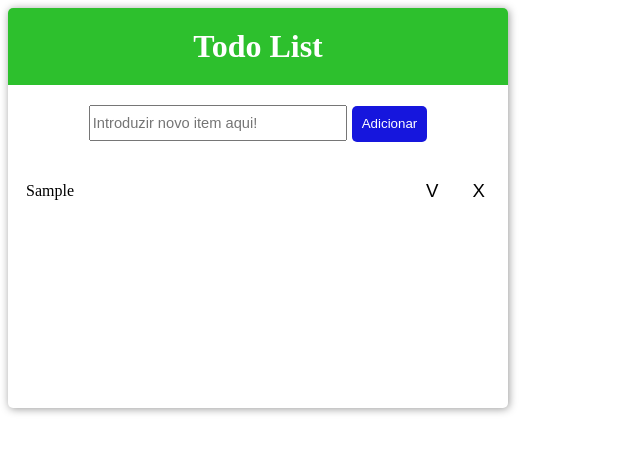
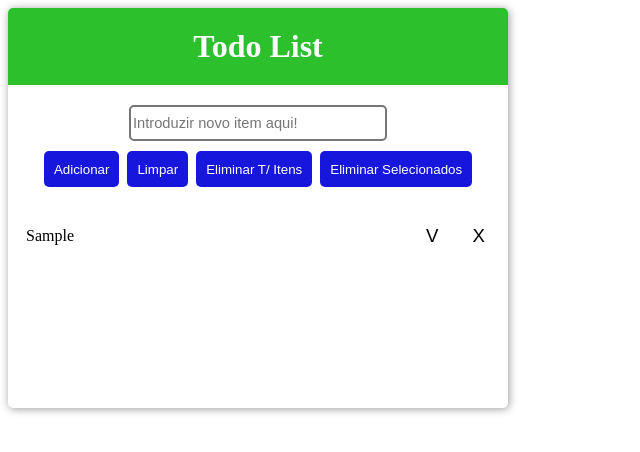
Before and after one commit to detatec/react-demo, a React (Vite) app: page / in a window 1280 px wide. Both pictures are taken after typing "Sample" into the empty fields and a click on the button "Adicionar". Shown: the top 452 px of the page, without its empty margins (0-640 px from the left). Built offline with nearby package versions, Linux system fonts and the light colour scheme.

Commit message:
Added new buttons and the respectives event handlers.

```diff
--- a/src/components/TodoList.css
+++ b/src/components/TodoList.css
@@ -23,22 +23,36 @@
 }
 
 .todo .todo-cpanel {
-    width: fit-content;
+    /* width: ; */
+    padding: 0px 5px;
     margin: auto;
     margin-bottom: 30px;
+}
+
+.todo .todo-cpanel .input-control {
+    display: block;
+    width: fit-content;
+    margin: 0px auto 10px auto;
 }
 
 .todo .todo-cpanel input {
     width: 250px;
     height: 30px;
     font-size: 11pt;
-    margin-right: 5px;
+    border-radius: 5px;
+    border-style: solid;
+}
+
+.todo .todo-cpanel .button-list {
+    width: fit-content;
+    margin: auto;
 }
 
 .todo .todo-cpanel button {
     height: 36px;
     color: #fff;
     padding: 5px 10px;
+    margin: 0px 4px;
     border: unset;
     border-radius: 5px;
     background-color: rgb(22, 22, 221);
@@ -59,8 +73,19 @@
     padding: 0px 5px 0px 15px;
 }
 
-.todo .todo-list td:first-child {
+.todo .todo-list .item td:first-child {
     width: 100%;
+}
+
+.todo .todo-list .item.selected:hover,
+.todo .todo-list .item:hover {
+    /* color: inherit; */
+    background-color: rgba(32, 165, 218, 0.63);
+}
+
+.todo .todo-list .item.selected {
+    /* color: white; */
+    background-color: #00000044;
 }
 
 .todo .todo-list button {
--- a/src/components/TodoList.jsx
+++ b/src/components/TodoList.jsx
@@ -1,5 +1,7 @@
 import { useState } from 'react'
 import './TodoList.css'
+
+const MIN_HEIGHT = 400;
 
 function Header({ title }) {
     return (
@@ -9,31 +11,109 @@ function Header({ title }) {
     );
 }
 
-function ControlPanel({ inputText, onInputChange, onAddItem }) {
+function PanelButton({text, onClick}) {
+    return <button onClick={onClick}>{text}</button>
+}
+
+function ControlPanel({
+    inputText,
+    onInputChange,
+    onAddItem,
+    onInputReset,
+    onListReset,
+    onDeleteSelected,
+}) {
     return (
         <div className="todo-cpanel">
             <form>
+                <div className="input-control">
                     <input
                         type="text"
                         value={inputText}
                         placeholder="Introduzir novo item aqui!"
                         onChange={onInputChange}
                     />
-                <button onClick={onAddItem}>Adicionar</button>
+                </div>
+                <div className="button-list">
+                    <PanelButton
+                        text={'Adicionar'}
+                        onClick={onAddItem}
+                    />
+                    <PanelButton
+                        text={'Limpar'}
+                        onClick={onInputReset}
+                    />
+                    <PanelButton
+                        text={'Eliminar T/ Itens'}
+                        onClick={onListReset}
+                    />
+                    <PanelButton
+                        text={'Eliminar Selecionados'}
+                        onClick={onDeleteSelected}
+                    />
+                </div>
             </form>
         </div>
     );
 }
 
-function List({ maxHeight, listOfItems, onMarkDone, onDeleteItem }) {
+function ItemButton({text, onClickEvent}) {
+    return (
+        <button onClick={onClickEvent}>
+            {text}
+        </button>
+    );
+}
+
+function Item({
+    index,
+    item,
+    isSelected,
+    onDone,
+    onDelete,
+    onSelectItem
+}) {
+    return (
+        <tr className={'item' + (isSelected ? ' selected' : '')}>
+            <td onClick={(e) => onSelectItem(e, index)}>
+                {item.text}
+            </td>
+            <td>
+                <ItemButton
+                    title={'Mark as Done'}
+                    text={item.done ? '--' : 'V'}
+                    onClickEvent={() => onDone(index)}
+                />
+            </td>
+            <td>
+                <ItemButton
+                    title={'Delete Item'}
+                    text={'X'}
+                    onClickEvent={() => onDelete(index)}
+                />
+            </td>
+        </tr>
+    );
+}
+
+function List({
+    maxHeight,
+    listOfItems,
+    listOfSelectedItems,
+    onMarkDone,
+    onDeleteItem,
+    onSelectItem,
+}) {
     const items = listOfItems.map((item, index) => {
         return (
             <Item
                 key={index}
                 index={index}
                 item={item}
+                isSelected={listOfSelectedItems.has(index)}
                 onDone={onMarkDone}
                 onDelete={onDeleteItem}
+                onSelectItem={onSelectItem}
             />
         );
     });
@@ -53,60 +133,62 @@ function List({ maxHeight, listOfItems, onMarkDone, onDeleteItem }) {
         )
 }
 
-function Item({index, item, onDone, onDelete}) {
-    return (
-        <tr className={item.done ? 'item-done' : ''}>
-            <td>{item.text}</td>
-            <td>
-                <ItemButton
-                    title={'Mark as Done'}
-                    text={item.done ? '--' : 'V'}
-                    onClickEvent={() => onDone(index)}
-                />
-            </td>
-            <td>
-                <ItemButton
-                    title={'Delete Item'}
-                    text={'X'}
-                    onClickEvent={() => onDelete(index)}
-                />
-            </td>
-        </tr>
-    );
-}
-
-function ItemButton({text, onClickEvent}) {
-    return (
-        <button onClick={onClickEvent}>
-            {text}
-        </button>
-    );
-}
-
 export default function TodoList({ title, width, height }) {
     const [listOfItems, setListOfItems] = useState([]);
+    const [selectedItems, setSelectedItems] = useState(new Set());
     const [inputText, setInputText] = useState('');
 
+    // ControlPanel handlers
     function handleInput(e) {
         setInputText(e.target.value);
     }
 
-    function handleAddItem(e) {
+    function handleInputReset(e) {
         e.preventDefault();
-        if (!inputText) return;
-
-        const text = inputText.trim();
-        for (let t of listOfItems)
-            if (text == t) return;
-
-        setListOfItems([createItem(text), ...listOfItems]);
         setInputText('');
     }
 
+    function handleListReset(e) {
+        e.preventDefault();
+        setListOfItems([]);
+        setSelectedItems(new Set());
+    }
+
+    function handleAddItem(e) {
+        e.preventDefault();
+        const text = inputText.trim();
+        if (!text) return;
+
+        for (let item of listOfItems)
+            if (text === item.text) return;
+
+        const newItem = {text: text, done: false};
+        setListOfItems([newItem, ...listOfItems]);
+        setInputText('');
+    }
+
+    function handleDeleteSelected(e) {
+        e.preventDefault();
+        const newListOfItems = listOfItems.filter(
+            (_, index) => !selectedItems.has(index)
+        );
+
+        setListOfItems(newListOfItems);
+        setSelectedItems(new Set());
+    }
+
+    // List handlers
     function handleItemDeletion(itemIndex) {
         setListOfItems(listOfItems.filter(
             (_, index) => index != itemIndex
         ));
+
+        // remove selection
+        if (selectedItems.has(itemIndex)) {
+            const newList = new Set(selectedItems);
+            newList.delete(itemIndex);
+            setSelectedItems(newList);
+        }
     }
 
     function handleDoneClick(itemIndex) {
@@ -115,10 +197,28 @@ export default function TodoList({ title, width, height }) {
         setListOfItems(newList);
     }
 
-    if (!height || height < 300)
-        height = 300;
+    function handleSelectItem(e, index) {
+        const newSelection = new Set(selectedItems);
 
-    const listHeight = height - 172;
+        if (newSelection.has(index)) {
+            if (e.ctrlKey || newSelection.size === 1) {
+                newSelection.delete(index);
+            } else {
+                newSelection.clear();
+                newSelection.add(index);
+            }
+        }else {
+            if (!e.ctrlKey && newSelection.size >= 1)
+                newSelection.clear();
+            newSelection.add(index);
+        }
+        setSelectedItems(newSelection);
+    }
+
+    if (!height || height < MIN_HEIGHT)
+        height = MIN_HEIGHT;
+
+    const listHeight = height - 216;
 
     const mainStyle = {
         width: width,
@@ -132,18 +232,18 @@ export default function TodoList({ title, width, height }) {
                 inputText={inputText}
                 onInputChange={handleInput}
                 onAddItem={handleAddItem}
+                onInputReset={handleInputReset}
+                onListReset={handleListReset}
+                onDeleteSelected={handleDeleteSelected}
             />
             <List
                 maxHeight={listHeight}
                 listOfItems={listOfItems}
+                listOfSelectedItems={selectedItems}
                 onMarkDone={handleDoneClick}
                 onDeleteItem={handleItemDeletion}
+                onSelectItem={handleSelectItem}
             />
         </div>
     );
 }
-
-// Todo Items domain
-function createItem(text) {
-    return {text: text, done: false}
-}
```
Lines whose indentation alone changed are shown as unchanged.
